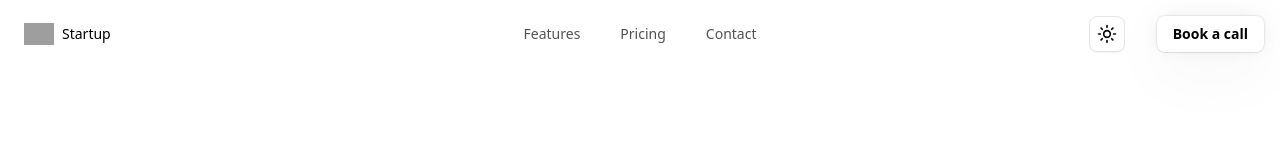
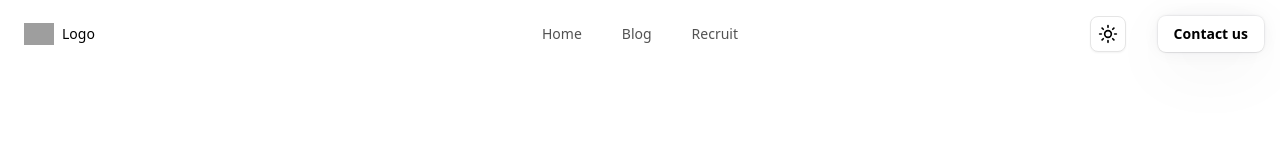
Before and after one commit to gaomingzhao666/ai-saas-template, a Next.js app: page / in a window 1280 px wide. Shown: the top 160 px of the page. Built offline with nearby package versions, Linux system fonts and the light colour scheme; grey boxes are pictures that could not be loaded.

Commit message:
chore: content filled

```diff
--- a/src/components/Navbar.tsx
+++ b/src/components/Navbar.tsx
@@ -1,4 +1,5 @@
 "use client";
+import Link from "next/link";
 import { useState } from "react";
 import { ThemeToggle } from "@/components/Theme/ThemeToggle";
 import {
@@ -16,16 +17,16 @@ import {
 export function HomeNavbar() {
   const navItems = [
     {
-      name: "Features",
-      link: "#features",
+      name: "Home",
+      link: "#",
     },
     {
-      name: "Pricing",
-      link: "#pricing",
+      name: "Blog",
+      link: "#blog",
     },
     {
-      name: "Contact",
-      link: "#contact",
+      name: "Recruit",
+      link: "#recruit",
     },
   ];
 
@@ -42,7 +43,9 @@ export function HomeNavbar() {
             <NavbarButton variant="secondary">
               <ThemeToggle />
             </NavbarButton>
-            <NavbarButton variant="primary">Book a call</NavbarButton>
+            <Link href="#contact">
+              <NavbarButton variant="primary">Contact us</NavbarButton>
+            </Link>
           </div>
         </NavBody>
 
@@ -79,13 +82,16 @@ export function HomeNavbar() {
               >
                 <ThemeToggle />
               </NavbarButton>
+
+              <Link href="#contact">
                 <NavbarButton
                   onClick={() => setIsMobileMenuOpen(false)}
                   variant="primary"
                   className="w-full"
                 >
-                Book a call
+                  Contact us
                 </NavbarButton>
+              </Link>
             </div>
           </MobileNavMenu>
         </MobileNav>
--- a/src/components/ui/resizable-navbar.tsx
+++ b/src/components/ui/resizable-navbar.tsx
@@ -1,15 +1,13 @@
 "use client";
-import { cn } from "@/lib/utils";
 import { IconMenu2, IconX } from "@tabler/icons-react";
 import {
+  AnimatePresence,
   motion,
-  AnimatePresence,
+  useMotionValueEvent,
   useScroll,
-  useMotionValueEvent,
 } from "motion/react";
-
 import React, { useRef, useState } from "react";
-
+import { cn } from "@/lib/utils";
 
 interface NavbarProps {
   children: React.ReactNode;
@@ -242,7 +240,7 @@ export const NavbarLogo = () => {
         width={30}
         height={30}
       />
-      <span className="font-medium text-black dark:text-white">Startup</span>
+      <span className="text-black dark:text-white">Logo</span>
     </a>
   );
 };
```
Lines whose indentation alone changed are shown as unchanged.
